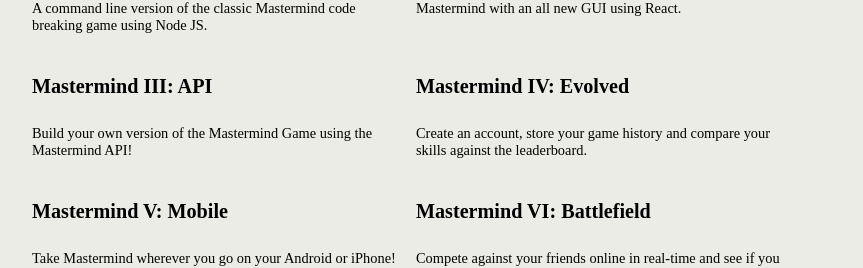
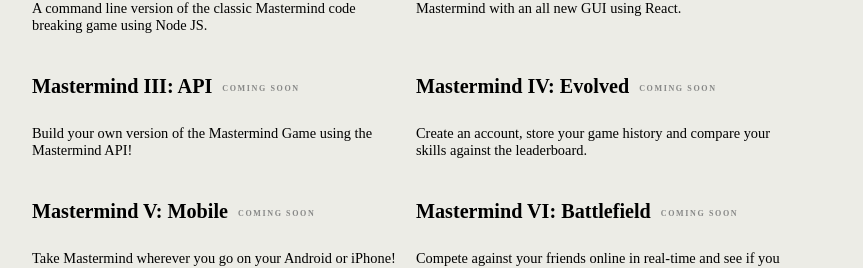
Before and after one commit to xprmnts/my-portfolio, a Next.js app: page / in a window 1280 px wide. Shown: the part 1044-1312 px from the top of the page, without its empty margins (224-1087 px from the left). Built offline with nearby package versions, Linux system fonts and the light colour scheme.

Commit message:
fixed styling on project titles, added coming soon tag for projects not yet finished

```diff
--- a/components/Footer/Footer.js
+++ b/components/Footer/Footer.js
@@ -1,3 +1,4 @@
+import React from 'react';
 import { FontAwesomeIcon } from '@fortawesome/react-fontawesome';
 import { faEnvelope } from '@fortawesome/free-solid-svg-icons';
 import { faGithub, faLinkedin } from '@fortawesome/free-brands-svg-icons';
--- a/components/Projects/ProjectItem.js
+++ b/components/Projects/ProjectItem.js
@@ -9,10 +9,18 @@
                 rel='noopener noreferrer'
             >
                 <h4>
-                    <div>{project.title}</div>
+                    <div
+                        className={
+                            project.comingSoon === 'true'
+                                ? `${classes['coming-soon']}`
+                                : ''
+                        }
+                    >
+                        {project.title}
+                    </div>
                 </h4>
-                <p>{project.description}</p>
             </a>
+            <p>{project.description}</p>
         </li>
     );
 }
--- a/components/Projects/ProjectItem.module.css
+++ b/components/Projects/ProjectItem.module.css
@@ -8,6 +8,10 @@
 
 .project-item h4 {
     font-size: 1.4em;
+}
+
+.project-item h4:hover {
+    color: #831515;
 }
 
 .coming-soon::after {
--- a/package.json
+++ b/package.json
@@ -10,6 +10,7 @@
   "dependencies": {
     "@fortawesome/fontawesome-svg-core": "^1.2.35",
     "@fortawesome/free-brands-svg-icons": "^5.15.3",
+    "@fortawesome/free-regular-svg-icons": "^5.15.3",
     "@fortawesome/free-solid-svg-icons": "^5.15.3",
     "@fortawesome/react-fontawesome": "^0.1.14",
     "next": "10.2.0",
```
Also changed, not shown: 1 other file (tests, documents, lock files or other folders).
